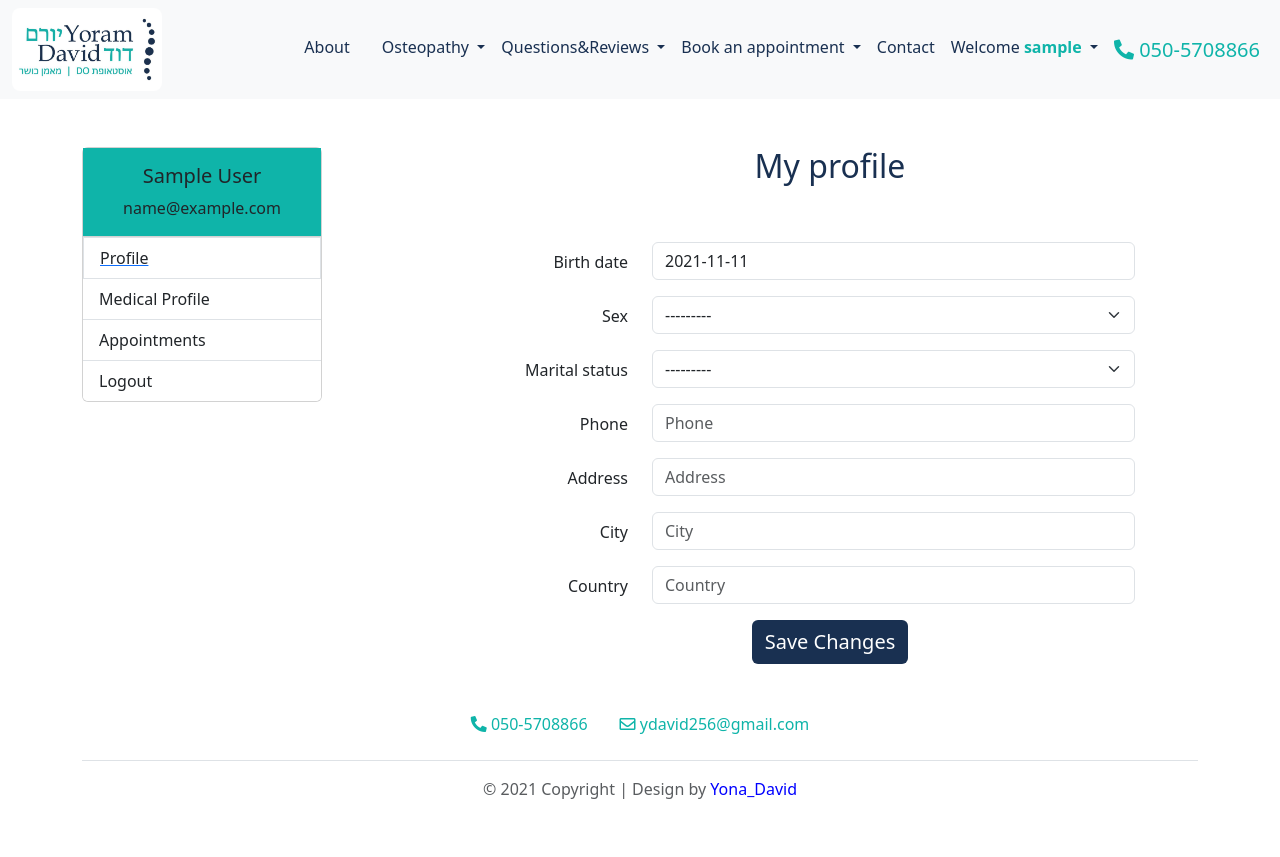
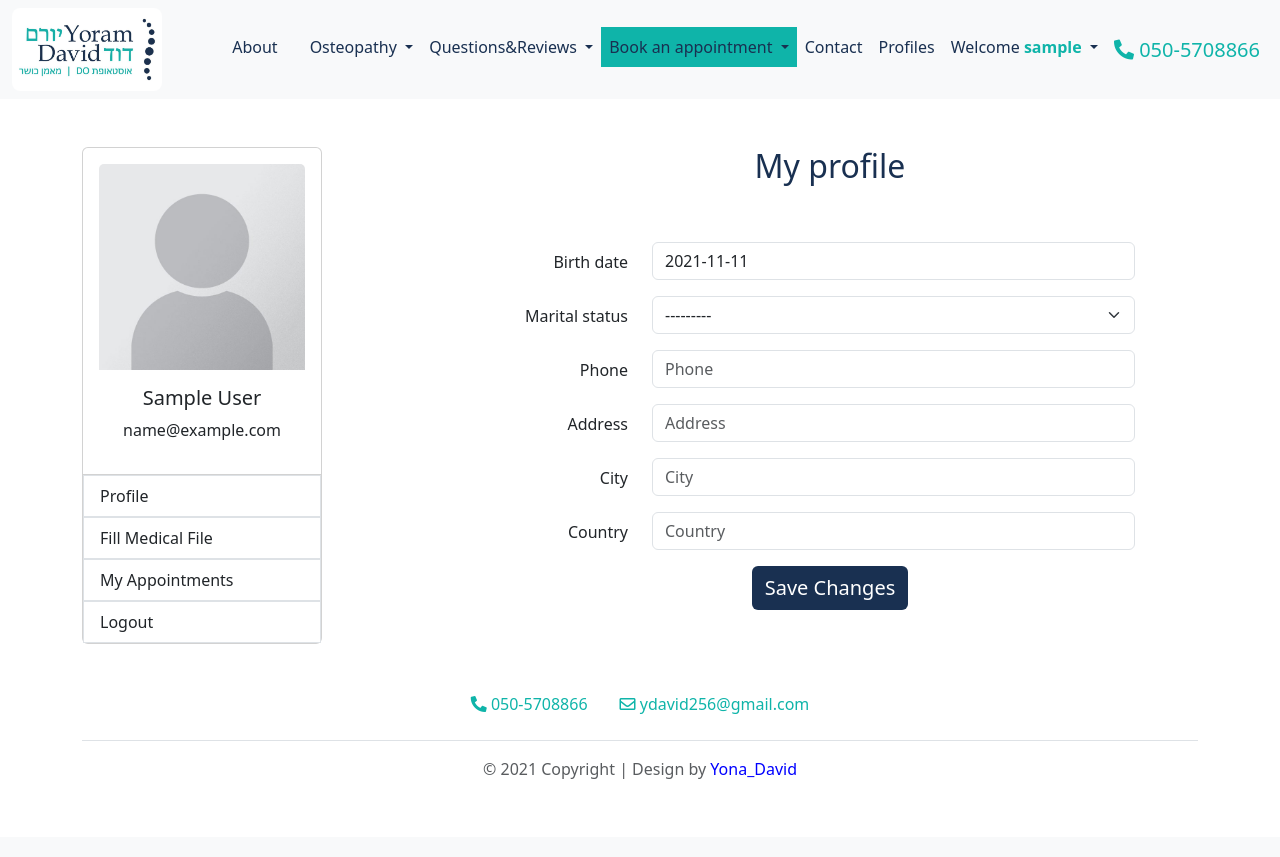
Before and after one commit to Yona-Dav/Osteopathy-website, a Django app: page /accounts/profile/ in a window 1280 px wide. After the commit the page ends 779 px from the top, so only its background shows below. Run offline with Django 3.2, Linux system fonts and the light colour scheme; the visitor is signed in with stand-in values (Sample User, id 1); some libraries are stand-ins or nearby versions.

Commit message:
improve front-end and profiles

```diff
--- a/accounts/models.py
+++ b/accounts/models.py
@@ -9,7 +9,7 @@ class Profile(models.Model):
     MARITAL = (('Single','Single'),('Married','Married'),('Divorced','Divorced'), ('Widowed','Widowed'),('Separated', 'Separated'))
     user = models.OneToOneField(User, on_delete=models.CASCADE)
     birth_date = models.DateField(default='2021-11-11')
-    sex = models.CharField(max_length=100, choices=SEX,  blank=True)
+    gender = models.CharField(max_length=100, choices=SEX,  blank=True)
     marital_status= models.CharField(max_length=100, choices=MARITAL, blank=True)
     phone = models.CharField(max_length=100, blank=True)
     address = models.CharField(max_length=200, blank=True)
--- a/accounts/templates/profile.html
+++ b/accounts/templates/profile.html
@@ -1,27 +1,34 @@
 {% extends 'partials/base.html' %}
 {% load bootstrap5 %}
+{% load static %}
 {% block title %}
 My profile
 {% endblock %}
 {% block css %}
-<style>
-.profile-hover:hover {background-color:#0fb4a9 !important;}
-</style>
+<link href="{% static 'visitors/css/styles2.css' %}" rel="stylesheet">
 {% endblock %}
 {% block content %}
 <div class="container">
     <div class="row">
         <div class="col-12 col-sm-12 col-md-4">
             <div class="card" style="width: 15rem;">
-                <div class="card-body" style="background-color:#0fb4a9">
+                <div class="card-body">
+                    <img class="card-img-top mb-3" src="{% static 'visitors/image/default-profile.jpg' %}">
                     <h5 class="card-title text-center">{{user.first_name}} {{user.last_name}}</h5>
                     <p class="card-text text-center">{{user.email}}</p>
+                    <p class="card-text text-center">{{user.profile.phone}}</p>
+                    <p class="card-text text-center">{{user.profile.address}} {{user.profile.city}}</p>
+
                 </div>
                 <ul class="list-group list-group-flush">
-                    <a href ="{% url 'my_profile' %}" ><li class="list-group-item profile-hover">Profile</li></a>
-                    <li class="list-group-item profile-hover">Medical Profile</li>
-                    <li class="list-group-item profile-hover">Appointments</li>
-                    <li class="list-group-item profile-hover">Logout</li>
+                    <a href ="{% url 'my_profile' %}" style="text-decoration:none"><li class="list-group-item profile-hover">Profile</li></a>
+                    {% if user.medicalprofile.id %}
+                    <a href ="{% url 'medical_profile' user.medicalprofile.id %}" style="text-decoration:none"><li class="list-group-item profile-hover">Medical File</li></a>
+                    {% else %}
+                    <a href ="{% url 'add_medical' %}" style="text-decoration:none"><li class="list-group-item profile-hover">Fill Medical File</li></a>
+                    {% endif %}
+                    <a href ="{% url 'my_schedules' %}" style="text-decoration:none"><li class="list-group-item profile-hover">My Appointments</li></a>
+                    <a href ="{% url 'logout' %}" style="text-decoration:none"><li class="list-group-item profile-hover">Logout</li></a>
                 </ul>
             </div>
         </div>
@@ -39,7 +46,7 @@ My profile
                     <div class="col-1"></div>
                     {% endfor %}
                 </div>
-                <center><button class="btn fs-5" style="background-color:#193051;color:white">Save Changes</button></center>
+                <center><button class="btn fs-5 save-change"title="Save changes">Save Changes</button></center>
 
             </form>
         </div>
--- a/accounts/urls.py
+++ b/accounts/urls.py
@@ -12,4 +12,8 @@ urlpatterns = [
     path('medicalProfile/complete/', views.MedicalProfileCreateView.as_view(), name='add_medical'),
     path('medicalProfile/<int:pk>', views.MedicalProfileDetailView.as_view(), name='medical_profile'),
     path('mySchedules/', MyAppointmentsView.as_view(), name='my_schedules'),
+    path('updateMedicalProfile/<int:pk>/', views.MedicalProfileUpdateView.as_view(), name='update_medical_profile'),
+    path('profiles/', views.ProfileViewList.as_view(), name='profiles'),
+    path('profiles/<int:pk>', views.ProfileDetailView.as_view(), name='detail_profile'),
+
 ]
--- a/accounts/views.py
+++ b/accounts/views.py
@@ -101,3 +101,32 @@ class MedicalProfileCreateView(LoginRequiredMixin, CreateView):
 class MedicalProfileDetailView(LoginRequiredMixin,DetailView):
     model = MedicalProfile
     template_name = 'medical.html'
+
+
+class MedicalProfileUpdateView(LoginRequiredMixin, UpdateView):
+    template_name = 'medical_profile.html'
+    model = MedicalProfile
+    form_class = MedicalProfileForm
+    success_url = reverse_lazy('my_profile')
+
+    def form_valid(self, form):
+        self.object.save()
+        return HttpResponseRedirect(self.get_success_url())
+
+
+class ProfileViewList(ListView, UserPassesTestMixin):
+    model = Profile
+    template_name = 'profile_list.html'
+    context_object_name = 'profiles'
+
+    def test_func(self):
+        return self.request.user.is_staff
+
+
+class ProfileDetailView(DetailView, UserPassesTestMixin):
+    model = Profile
+    template_name = 'profile_detail.html'
+    context_object_name = 'profile'
+
+    def test_func(self):
+        return self.request.user.is_staff
--- a/visitors/static/visitors/css/styles2.css
+++ b/visitors/static/visitors/css/styles2.css
@@ -5,3 +5,11 @@
         padding-top:80px;
         padding-bottom:80px;
         filter: opacity(50%);}
+
+
+.profile-hover:hover {background-color:#0fb4a9 !important;}
+
+.save-change{background-color:#193051;
+color:white}
+
+.save-change:hover {transform:scale(1.1)}
--- a/visitors/templates/partials/navbar.html
+++ b/visitors/templates/partials/navbar.html
@@ -40,7 +40,7 @@
                     </ul>
                 </li>
                 <li class="nav-item dropdown">
-                    <a class="nav-link dropdown-toggle" href="#" role="button" data-bs-toggle="dropdown" aria-expanded="false" style="color:#193051">
+                    <a class="nav-link dropdown-toggle " href="#" role="button" data-bs-toggle="dropdown" aria-expanded="false" style="color:#193051; background-color:#0fb4a9">
                         Book an appointment
                     </a>
                     <ul class="dropdown-menu" aria-labelledby="navbarDropdown">
@@ -54,6 +54,11 @@
                 <li class="nav-item">
                     <a class="nav-link" href="{% url 'contact' %}"style="color:#193051" >Contact</a>
                 </li>
+                {% if user.is_staff %}
+                <li class="nav-item">
+                    <a class="nav-link" href="{% url 'profiles' %}"style="color:#193051" >Profiles</a>
+                </li>
+                {%endif%}
                 {%if not user.is_authenticated %}
                 <li class="nav-item">
 
```
Also changed, not shown: accounts/templates/medical.html (+27 -9 lines), accounts/templates/profile_detail.html (added, +29 -0 lines), accounts/templates/profile_list.html (added, +29 -0 lines), accounts/migrations/0004_rename_sex_profile_gender.py (added), appointment/migrations/0002_alter_schedule_options.py (added).
